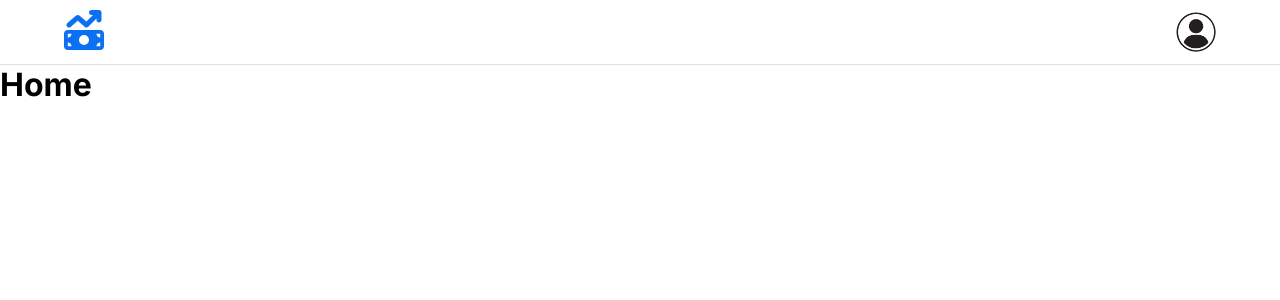
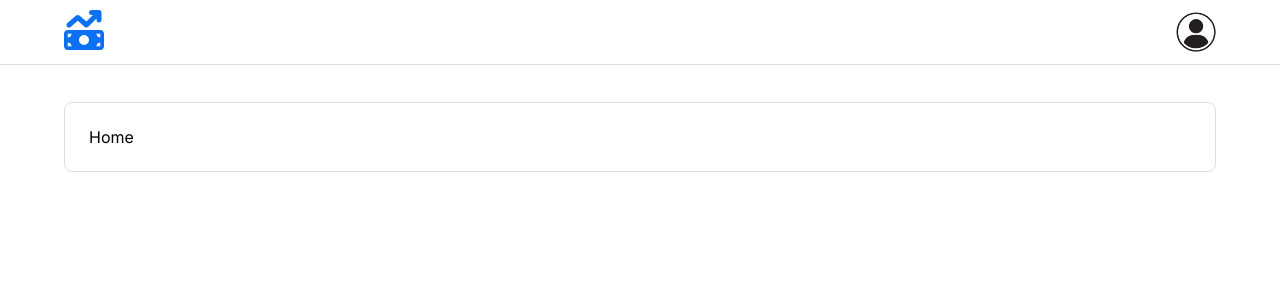
Before and after one commit to carlosaugusto25/dashboard-sales-react, a React (Vite) app: page /home in a window 1280 px wide. Shown: the top 300 px of the page. Built offline with nearby package versions, Linux system fonts and the light colour scheme.

Commit message:
feat: card-component

```diff
--- /dev/null
+++ b/src/components/CardComponent.tsx
@@ -0,0 +1,31 @@
+import styled from "styled-components";
+import { pixelToRem } from "@/utils";
+
+export const CardComponent = styled.div`
+    background-color: ${({ theme }) => theme.card.background};
+    border-radius: ${pixelToRem(8)};
+    border: ${pixelToRem(1)} solid ${({ theme }) => theme.card.border};
+    box-sizing: border-box;
+    padding: ${pixelToRem(24)};
+    width: 100%;
+
+    &.alert {
+        background-color: ${({ theme }) => theme.card.alert};
+        border-color: ${({ theme }) => theme.card.alert};
+    }
+
+    &.success {
+        background-color: ${({ theme }) => theme.card.success};
+        border-color: ${({ theme }) => theme.card.success};
+    }
+
+    &.warning {
+        background-color: ${({ theme }) => theme.card.warning};
+        border-color: ${({ theme }) => theme.card.warning};
+    }
+
+    a {
+        text-decoration: none;
+        color: inherit;
+    }
+`;
--- a/src/components/Header.tsx
+++ b/src/components/Header.tsx
@@ -7,7 +7,7 @@ import { pixelToRem } from "@/utils";
 const StyledHeader = styled.header`
     background-color: ${({ theme }) => theme.appBackground};
     border-bottom: ${pixelToRem(1)} solid ${({ theme }) => theme.appDefaultStroke};
-    /* margin-bottom: ${pixelToRem(37)}; */
+    margin-bottom: ${pixelToRem(37)};
     width: 100%;
 `;
 
--- a/src/components/index.ts
+++ b/src/components/index.ts
@@ -1,6 +1,7 @@
 export { FormComponent } from './FormComponent';
 export { Header } from './Header';
 export * from './BannerImage';
+export * from './CardComponent';
 export * from './Logo';
 export * from './StyledButton';
 export * from './StyledInput';
--- a/src/pages/Home/index.tsx
+++ b/src/pages/Home/index.tsx
@@ -1,10 +1,13 @@
-import { Header } from "@/components";
+import { CardComponent, Header } from "@/components";
+import { Container } from "@mui/material";
 
 export function Home() {
     return (
         <>
             <Header />
-            <h1>Home</h1>
+            <Container maxWidth='lg'>
+                <CardComponent>Home</CardComponent>
+            </Container>
         </>
     )
 }
```
